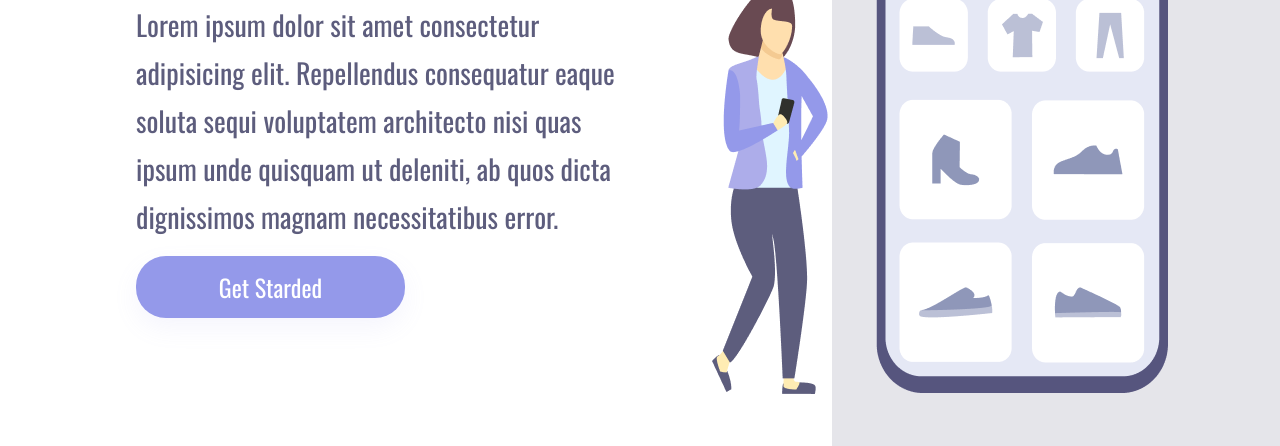
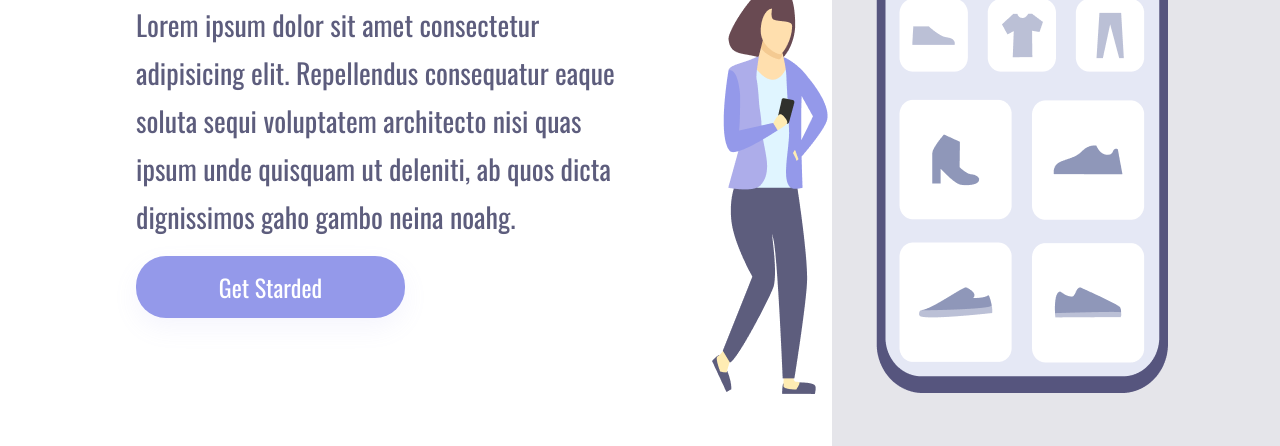
Before and after one commit to victorgarcia10/easy-shopping, a plain HTML site: page index.html in a window 1280 px wide. Shown: the part 354-800 px from the top of the page. Drawn offline with nearby package versions, Linux system fonts and the light colour scheme.

Commit message:
alteração no paragráfo do index.html

```diff
--- a/index.html
+++ b/index.html
@@ -13,7 +13,7 @@
         <section class="caixa-esquerda">
             <h1>Easy Shopping Via Mobile</h1>
 
-            <p>Lorem ipsum dolor sit amet consectetur adipisicing elit. Repellendus consequatur eaque soluta sequi voluptatem architecto nisi quas ipsum unde quisquam ut deleniti, ab quos dicta dignissimos magnam necessitatibus error.</p>
+            <p>Lorem ipsum dolor sit amet consectetur adipisicing elit. Repellendus consequatur eaque soluta sequi voluptatem architecto nisi quas ipsum unde quisquam ut deleniti, ab quos dicta dignissimos gaho gambo neina noahg.</p>
 
 
                 <button class="botão">Get Starded</button>
```
